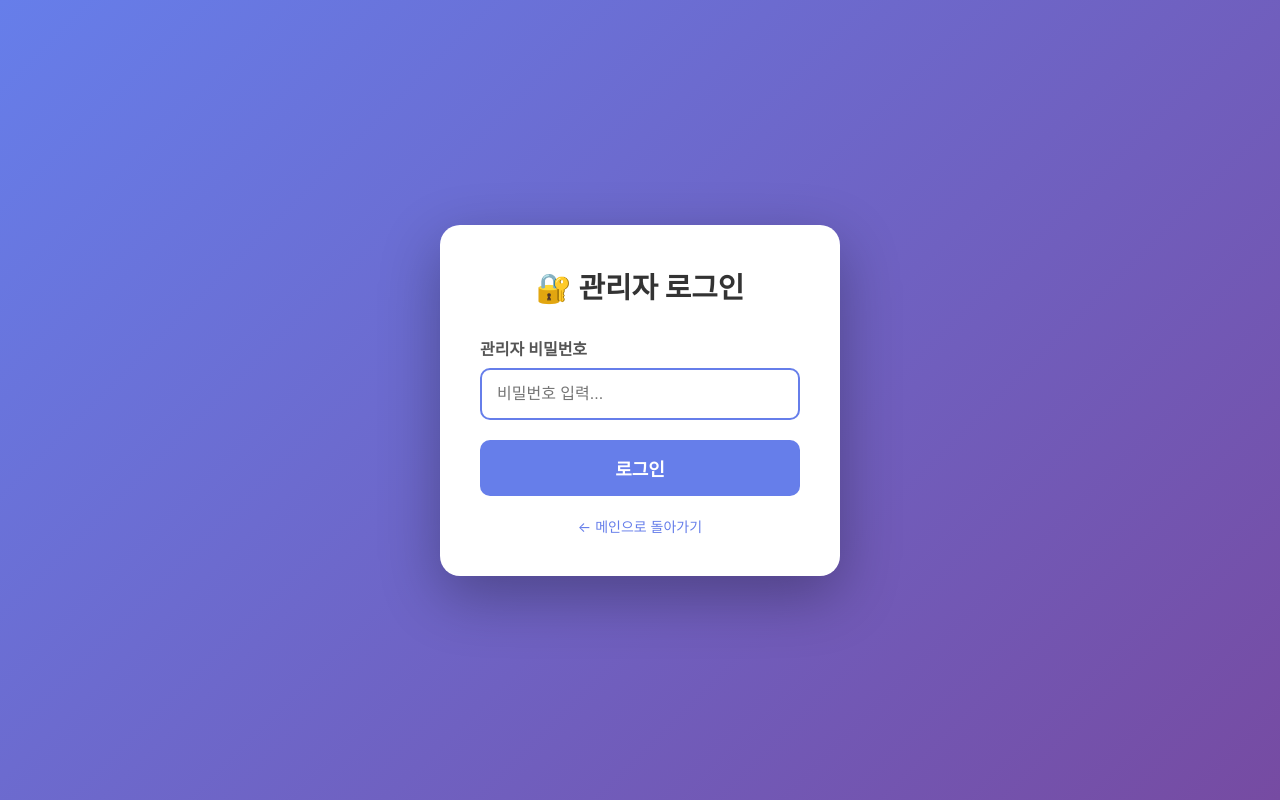
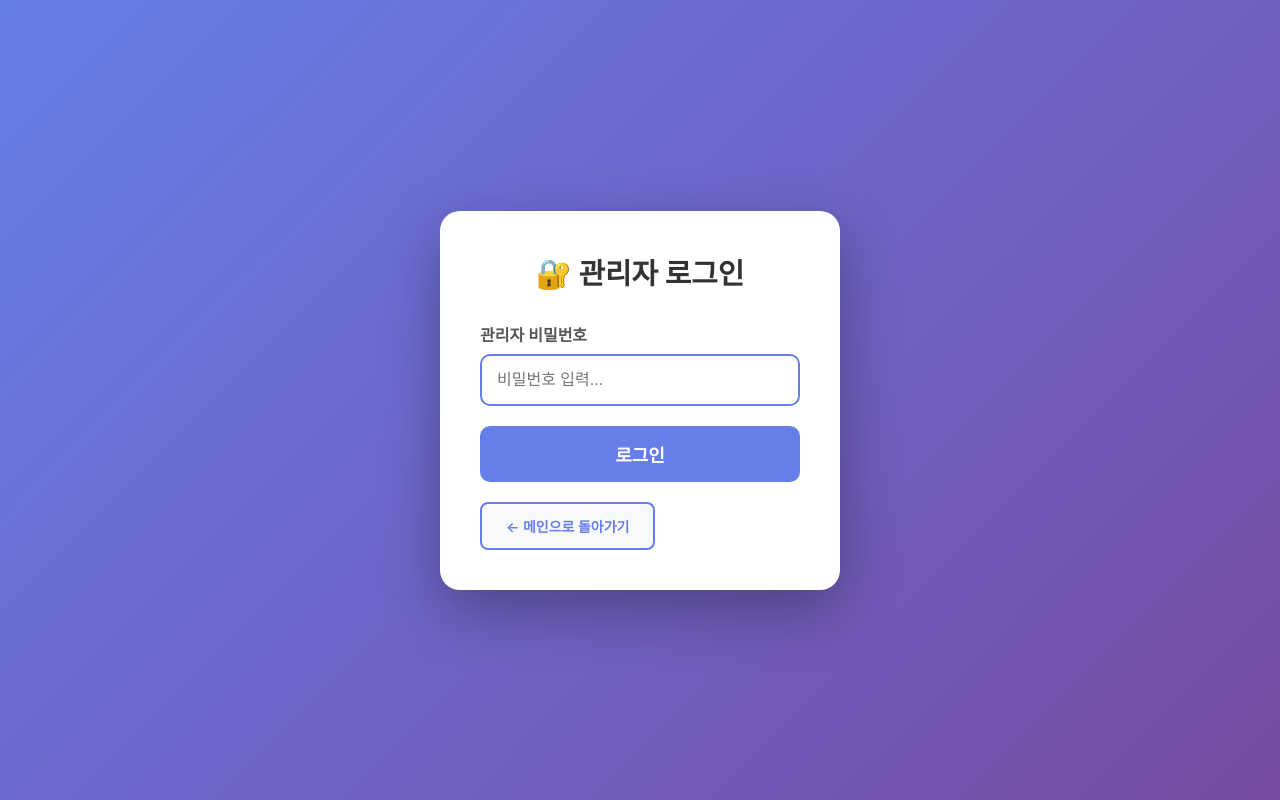
Before and after one commit to yoonichoi/bigbrain-tracker, a website built with Vite: page admin.html in a window 1280 px wide. Built offline with nearby package versions, Linux system fonts and the light colour scheme; no server answers.

Commit message:
💄 Style back link as button in admin login

```diff
--- a/src/admin-style.css
+++ b/src/admin-style.css
@@ -100,16 +100,25 @@ body {
 }
 
 .back-link {
-    display: block;
+    display: inline-block;
     text-align: center;
     margin-top: 20px;
+    padding: 12px 24px;
+    background: #f8f9fa;
     color: #667eea;
     text-decoration: none;
     font-size: 14px;
+    font-weight: 600;
+    border-radius: 8px;
+    border: 2px solid #667eea;
+    transition: all 0.3s;
 }
 
 .back-link:hover {
-    text-decoration: underline;
+    background: #667eea;
+    color: white;
+    transform: translateY(-2px);
+    box-shadow: 0 4px 12px rgba(102, 126, 234, 0.3);
 }
 
 /* 대시보드 */
```
